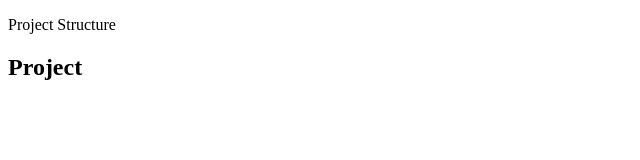
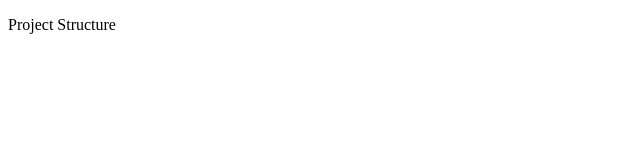
Before and after one commit to VaishnaviDethe08/my_first_repo, a plain HTML site: page main.html in a window 1280 px wide. Shown: the full height of the page, 0-640 px from the left. Drawn offline with Linux system fonts and the light colour scheme.

Commit message:
creted main.html file

```diff
--- a/main.html
+++ b/main.html
@@ -5,6 +5,5 @@
 </head>
 <body>
     <p>Project Structure</p>
-    <h2>Project</h2>
 </body>
 </html>
```
